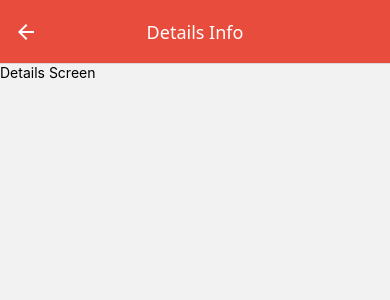
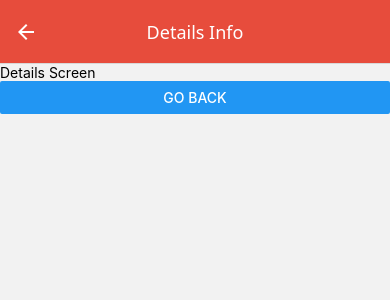
Before and after one commit to CzarinaStudio/appdev2, a React Native app in the folder react-native-navigation/: screen / in a window 390 px wide. Both pictures are taken after a click on the button "GO TO DETAILS". Shown: the top 300 px of the page. Built offline with nearby package versions, Linux system fonts and the light colour scheme.

Commit message:
Done with using navigation object

```diff
--- a/react-native-navigation/App.js
+++ b/react-native-navigation/App.js
@@ -18,10 +18,15 @@ function HomeScreen({ navigation }) {
   );
 }
 
-function DetailsScreen() {
+function DetailsScreen({ navigation }) {
   return (
     <View>
       <Text>Details Screen</Text>
+
+      <Button
+        title="Go Back"
+        onPress={() => navigation.goBack()}
+      />
     </View>
   );
 }
```
